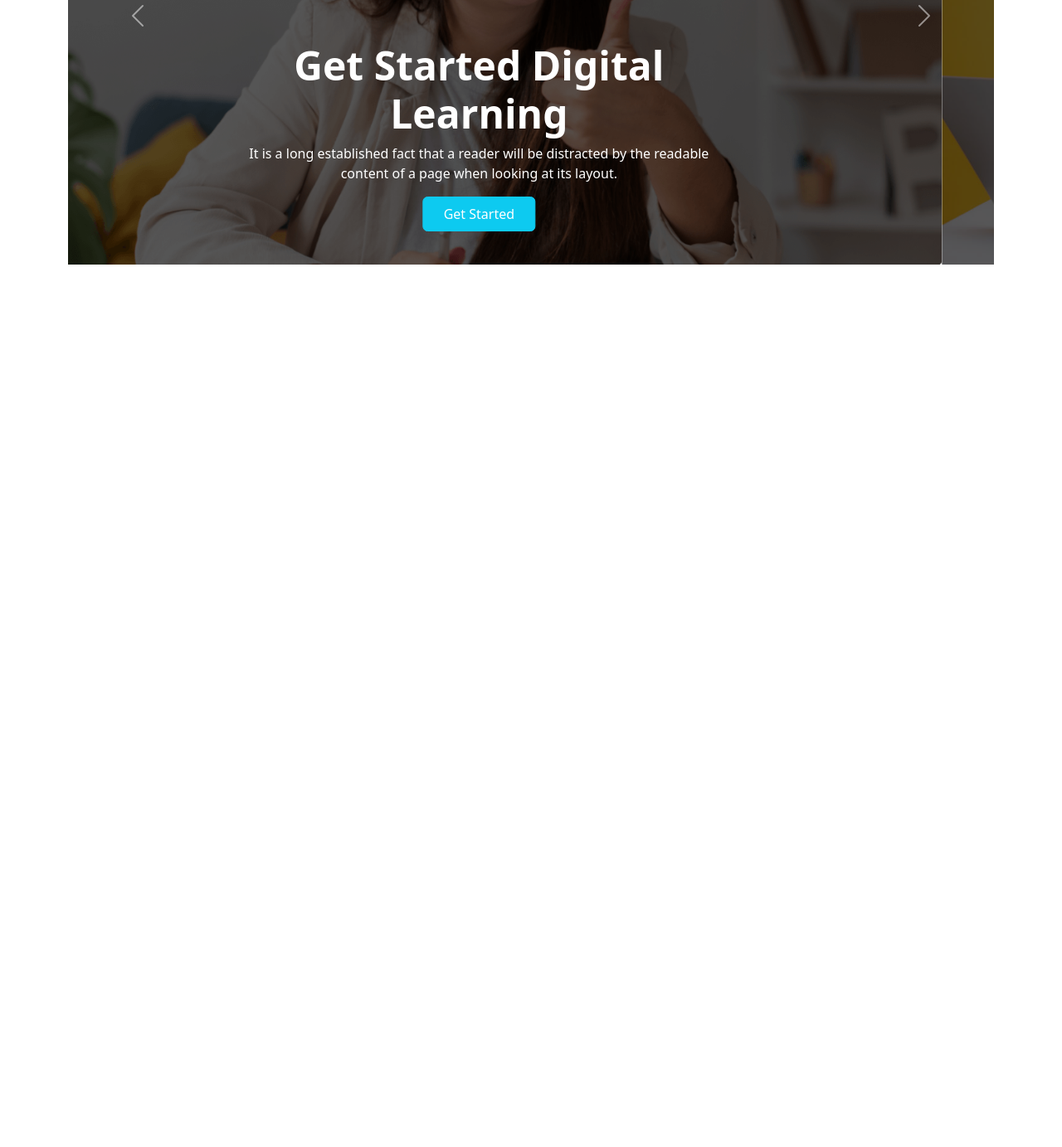
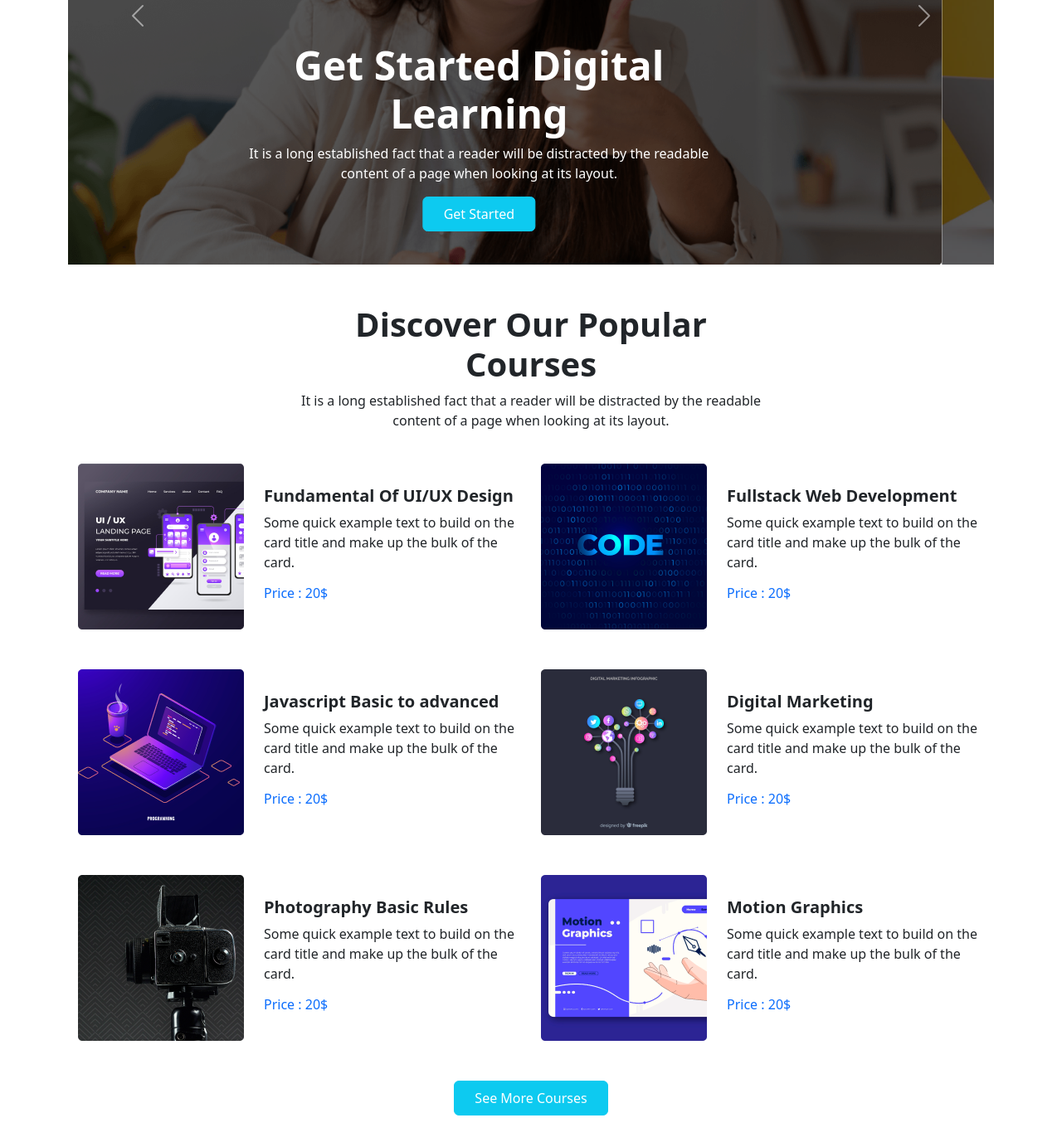
Before and after one commit to samimsarkar/Responsive-Website-CarrierIT-by-Samim-Assignment, a plain HTML site: page index.html in a window 1280 px wide. Shown: the part 435-1818 px from the top of the page at 83% size. Before the commit the page ends 800 px from the top, so only its background shows below. Drawn offline with Linux system fonts and the light colour scheme.

Commit message:
Courses part completed successfully

```diff
--- a/index.html
+++ b/index.html
@@ -116,6 +116,118 @@
             Header Section End
         ------------------------------>
 
+        <!-----------------------------
+            Main Section Starts
+        ------------------------------>
+
+
+        <main>
+             <!-----------------------------
+                 Courses Section Starts
+              ------------------------------>
+            <section class="container pt-5">
+                <div class="text-center">
+                    <h1 class="fw-bold">Discover Our Popular
+                    <br>Courses</h1>
+                    <p class="text-gray">It is a long established fact that a reader will be distracted by the readable <br> content of a page when looking at its layout.</p></div>
+                <div class="courses-part pt-4 pb-5">
+                    <div class="container overflow-hidden">
+                        <div class="row gy-5">
+                          <div class="col-6">
+                            <div class=" d-flex align-items-center">
+                               <div>
+                                <img src="images/course/course-1.png" alt="">
+                               </div>
+                               <div class="ps-4">
+                                <h5 class="fw-bold">Fundamental Of UI/UX Design</h5>
+                                <p>Some quick example text to build on the card title
+                                    and make up the bulk of the card.</p>
+                                    <h6 class="text-primary">Price : 20$</h6>
+                               </div>
+                            </div>
+                          </div>
+                          <div class="col-6">
+                            <div class=" d-flex align-items-center">
+                               <div>
+                                <img src="images/course/course-2.png" alt="">
+                               </div>
+                               <div class="ps-4">
+                                <h5 class="fw-bold">Fullstack Web Development</h5>
+                                <p>Some quick example text to build on the card title
+                                    and make up the bulk of the card.</p>
+                                    <h6 class="text-primary">Price : 20$</h6>
+                               </div>
+                            </div>
+                          </div>
+                          <div class="col-6">
+                            <div class=" d-flex align-items-center">
+                               <div>
+                                <img src="images/course/course-3.png" alt="">
+                               </div>
+                               <div class="ps-4">
+                                <h5 class="fw-bold">Javascript Basic to advanced</h5>
+                                <p>Some quick example text to build on the card title
+                                    and make up the bulk of the card.</p>
+                                    <h6 class="text-primary">Price : 20$</h6>
+                               </div>
+                            </div>
+                          </div>
+                          <div class="col-6">
+                            <div class=" d-flex align-items-center">
+                               <div>
+                                <img src="images/course/course-4.png" alt="">
+                               </div>
+                               <div class="ps-4">
+                                <h5 class="fw-bold">Digital Marketing</h5>
+                                <p>Some quick example text to build on the card title
+                                    and make up the bulk of the card.</p>
+                                    <h6 class="text-primary">Price : 20$</h6>
+                               </div>
+                            </div>
+                          </div>
+                          <div class="col-6">
+                            <div class=" d-flex align-items-center">
+                               <div>
+                                <img src="images/course/course-5.png" alt="">
+                               </div>
+                               <div class="ps-4">
+                                <h5 class="fw-bold">Photography Basic Rules</h5>
+                                <p>Some quick example text to build on the card title
+                                    and make up the bulk of the card.</p>
+                                    <h6 class="text-primary">Price : 20$</h6>
+                               </div>
+                            </div>
+                          </div>
+                          <div class="col-6">
+                            <div class=" d-flex align-items-center">
+                               <div>
+                                <img src="images/course/course-6.png" alt="">
+                               </div>
+                               <div class="ps-4">
+                                <h5 class="fw-bold">Motion Graphics</h5>
+                                <p>Some quick example text to build on the card title
+                                    and make up the bulk of the card.</p>
+                                    <h6 class="text-primary">Price : 20$</h6>
+                               </div>
+                            </div>
+                          </div>
+
+                        </div>
+
+                      </div>
+                      <div class="col-md-12 text-center mt-5 fw-bold">
+                        <button class="btn btn-info t py-2 px-4 text-white">See More Courses</button>
+                      </div>
+                </div>
+            </section>
+             <!-----------------------------
+                 Courses Section End
+              ------------------------------>
+        </main>
+        <!-----------------------------
+            Main Section End
+        ------------------------------>
+
     <!--All Scripts Link-->
     <script src="js/all.min.js"></script>
     <script src="js/bootstrap.min.js"></script>
```
